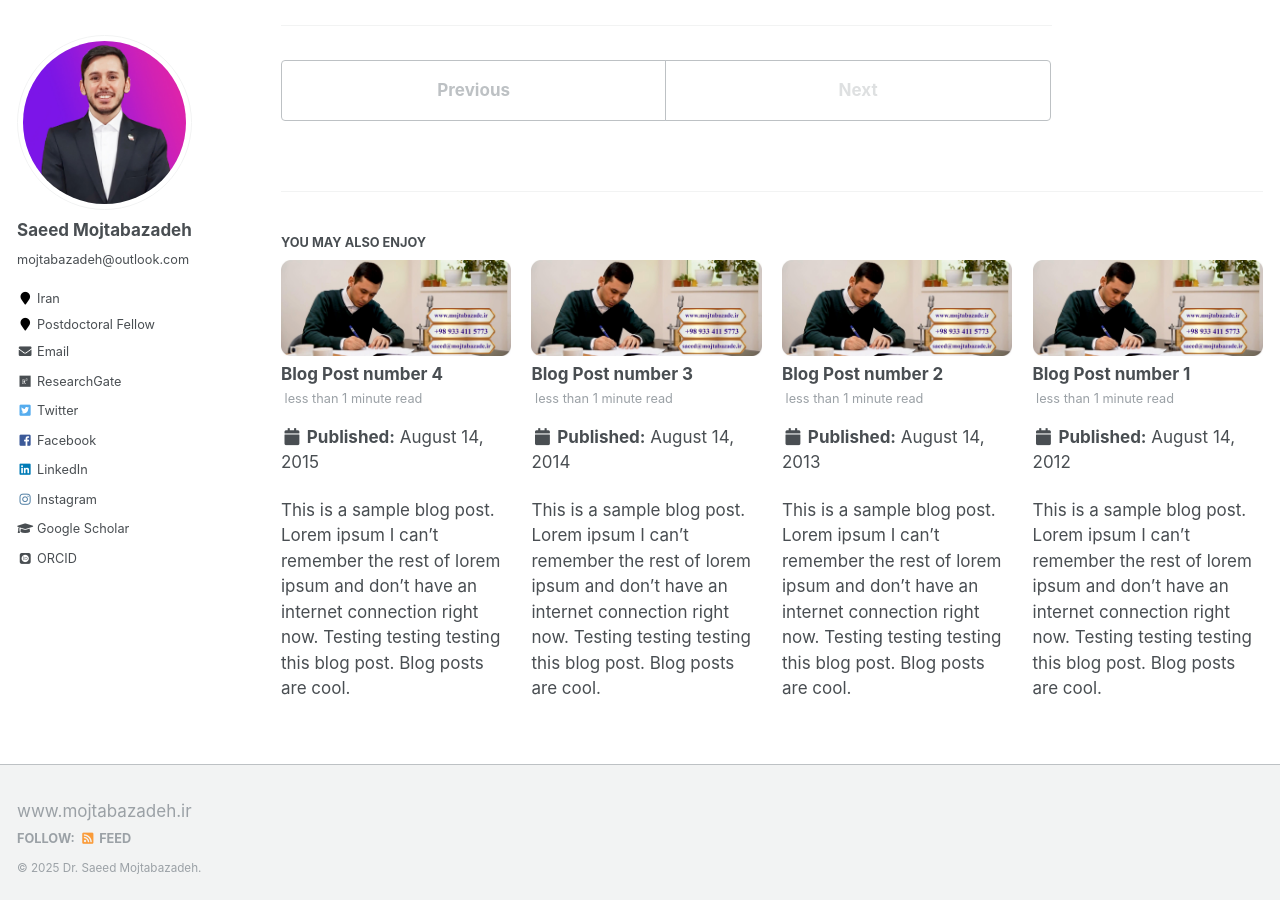
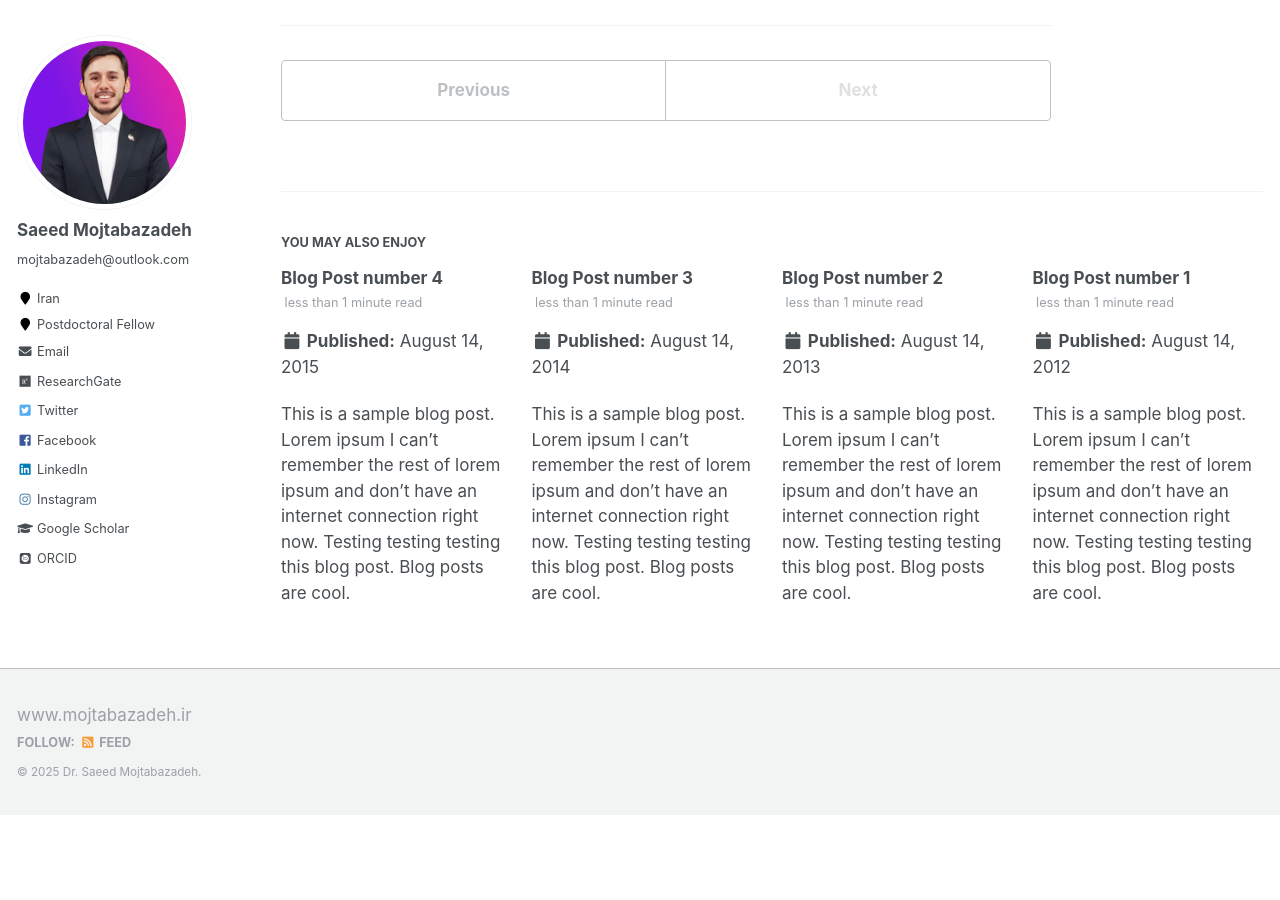
Before and after one commit to mojtabazadeh/mojtabazadeh.github.io, a Jekyll site: the page built from _posts/2199-01-01-future-post.md, in a window 1280 px wide and 900 px high, scrolled down 513 px. Built offline with Jekyll 4.4.1, drawn with Linux system fonts in a browser that asks for light colours; some web fonts are replaced; after the commit the page ends 1328 px from its top, so only the background shows below that.

Commit message:
Update _config.yml

```diff
--- a/_config.yml
+++ b/_config.yml
@@ -14,7 +14,7 @@
 url                      : http://www.mojtabazade.ir # the base hostname & protocol for your site e.g. "https://mmistakes.github.io"
 baseurl                  : "" # the subpath of your site, e.g. "/blog"
 repository               : "mojtabazadeh/mojtabazadeh.github.io"
-teaser                   : "2024-01-25 cropped6.jpg" # filename of teaser fallback teaser image placed in /images/, .e.g. "500x300.png"
+teaser                   : # filename of teaser fallback teaser image placed in /images/, .e.g. "500x300.png"
 breadcrumbs              : false # true, false (default)
 words_per_minute         : 160
 future                   : true
```
